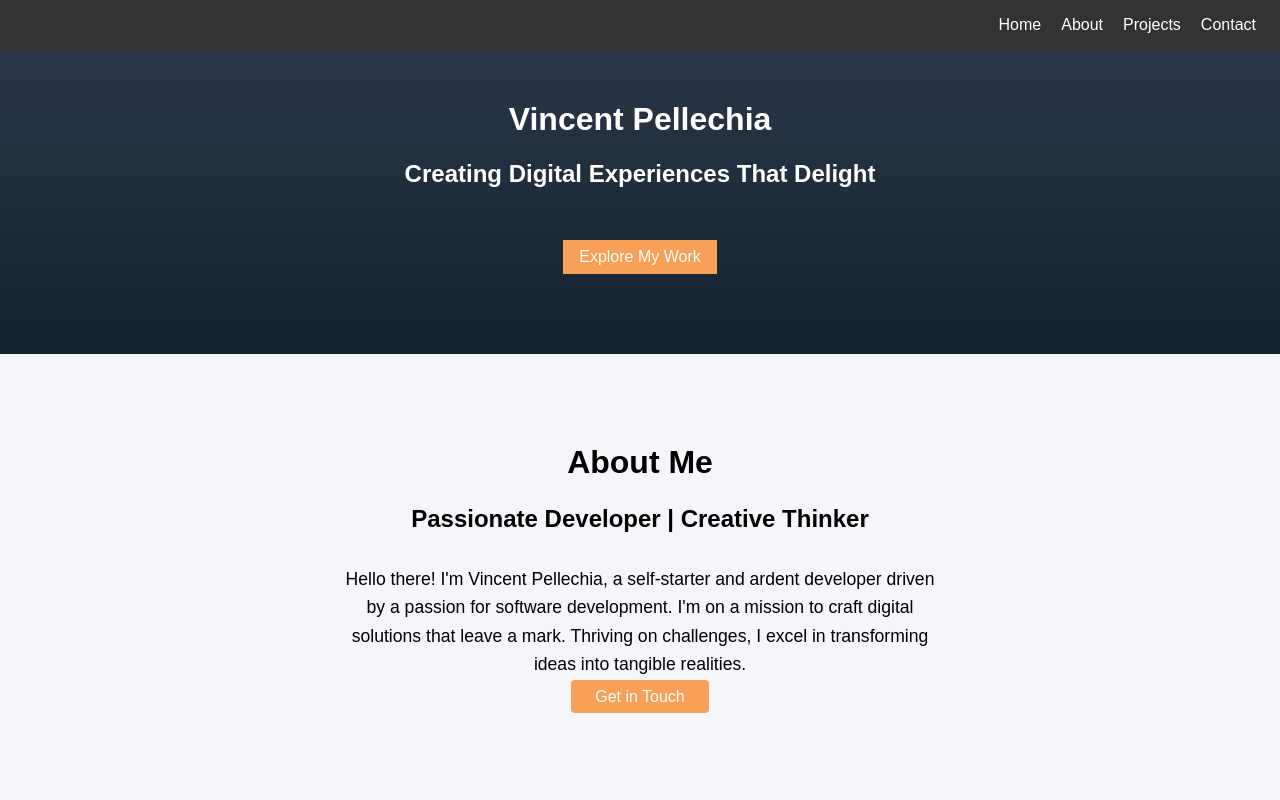
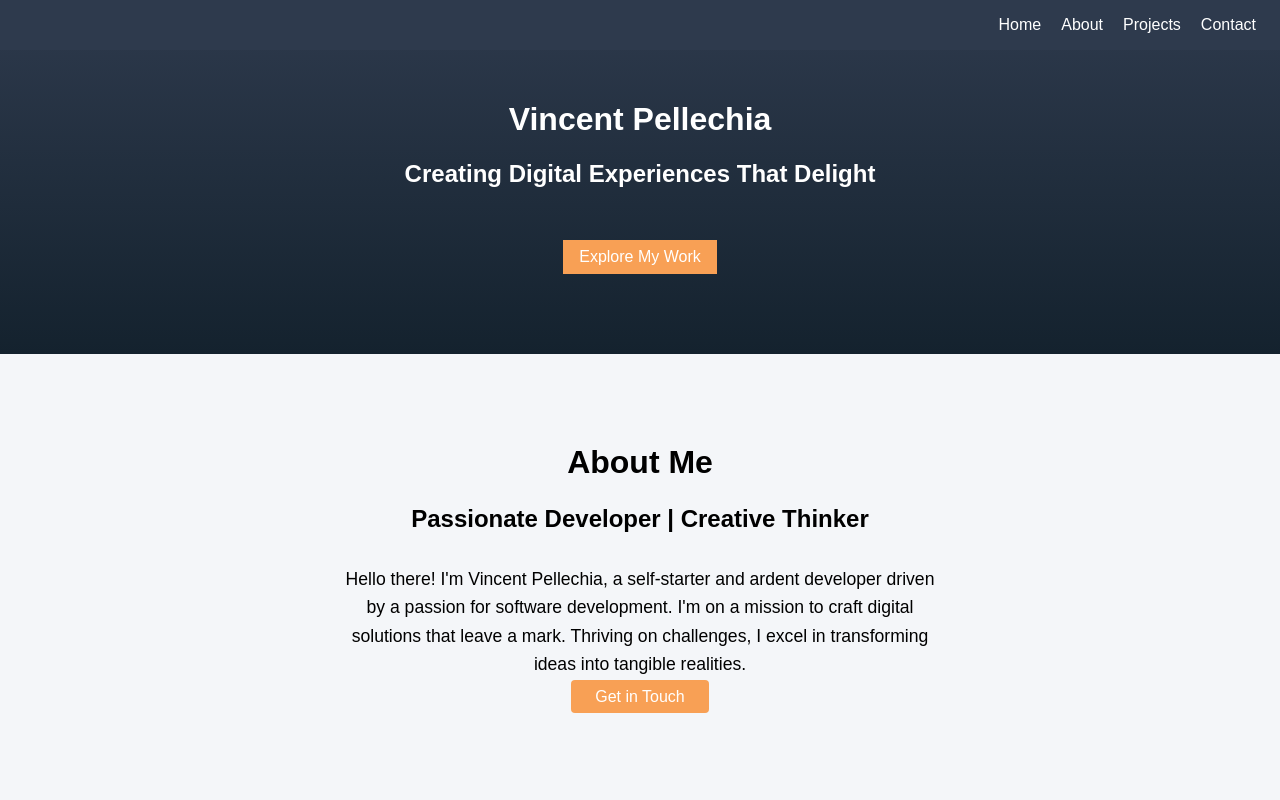
Before and after one commit to VincentPellechia/Portfolio, a React (Create React App) app: page / in a window 1280 px wide. Shown: the top 800 px of the page. Built offline with nearby package versions, Linux system fonts and the light colour scheme.

Commit message:
Updated navbar color

```diff
--- a/src/components/Navbar.js
+++ b/src/components/Navbar.js
@@ -5,7 +5,7 @@ const NavbarContainer = styled.nav`
   position: fixed;
   top: ${props => (props.visible ? '0' : '-100px')};
   width: 100%;
-  background-color: #333;
+  background-color: var(--primary-color);
   color: white;
   padding: 1rem;
   z-index: 1000;
```
